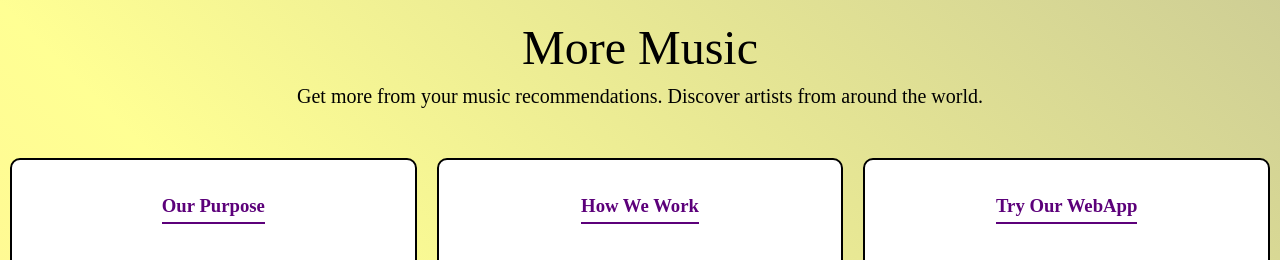
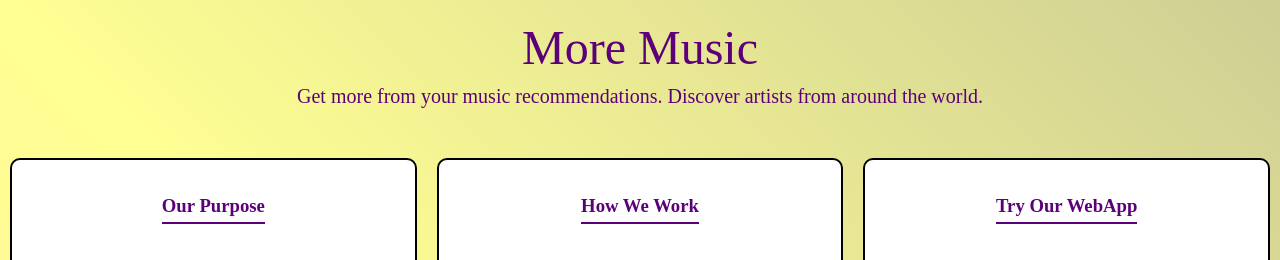
Before and after one commit to ssutharucsd/GlobalMusicRecommendations, a plain HTML site: page index.html in a window 1280 px wide. Shown: the top 260 px of the page. Drawn offline with Linux system fonts and the light colour scheme.

Commit message:
Update index.html

```diff
--- a/index.html
+++ b/index.html
@@ -45,14 +45,14 @@
 
         .title {
             font-size: 48px;
-            color: black;
+            color: #5C007A;
             margin-top: 20px;
             text-align: center;
         }
 
         .subtitle {
             font-size: 20px;
-            color: black;
+            color: #5C007A;
             text-align: center;
             max-width: 60%;
             margin-top: 10px;
```
